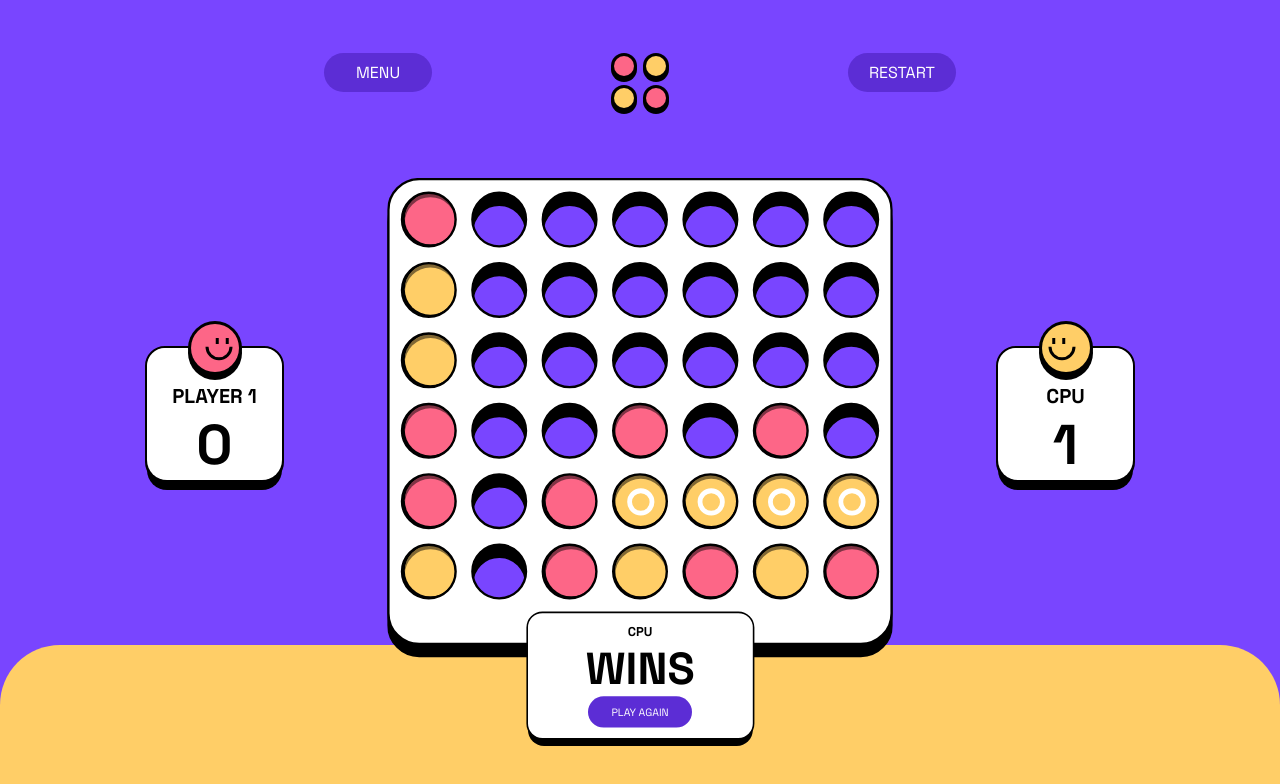
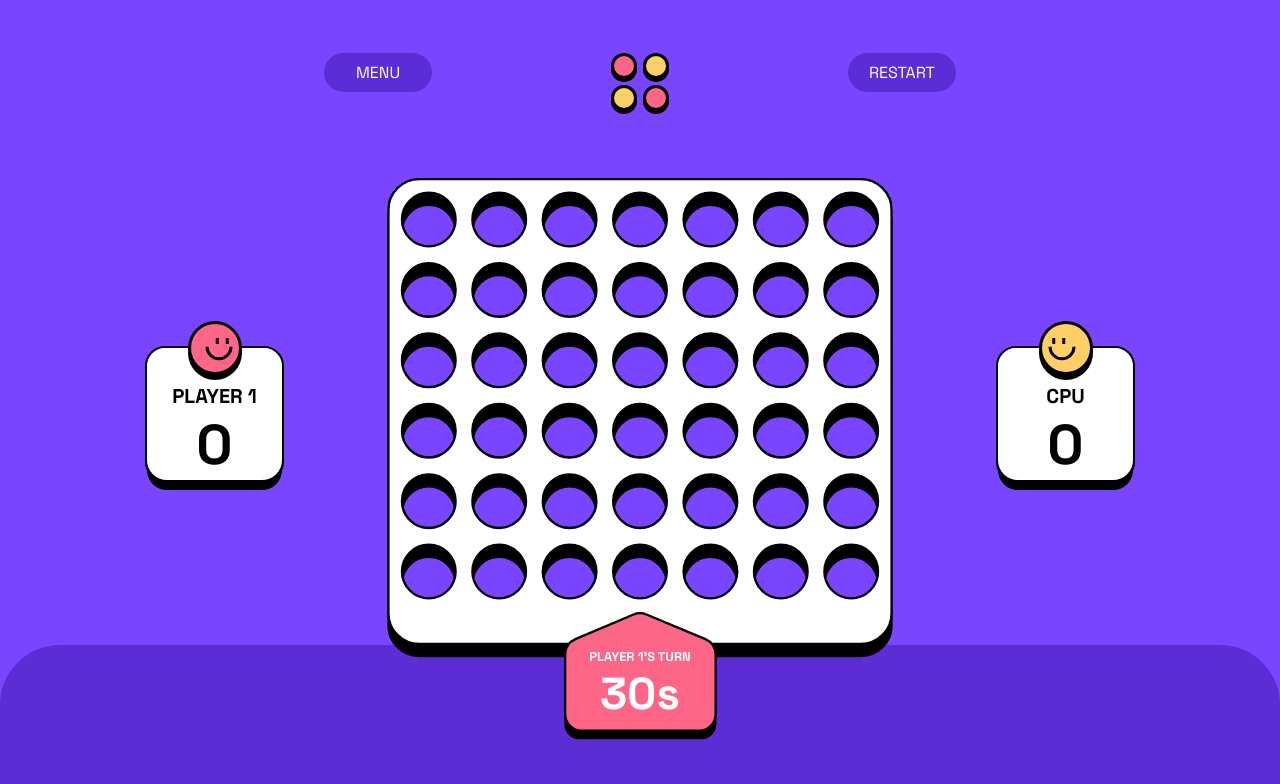
Before and after one commit to OliverCadman/connect_four, a React (Vite) app in the folder app/: page / in a window 1280 px wide. Shown: the top 784 px of the page. Built offline with nearby package versions, Linux system fonts and the light colour scheme.

Commit message:
Bugfix: Minimax now back and functional

```diff
--- a/app/src/components/GameArena/Board.tsx
+++ b/app/src/components/GameArena/Board.tsx
@@ -95,11 +95,11 @@ const Board: React.FC = () => {
   };
 
   useEffect(() => {
-    if (!gameState.game?.gameOver) {
+    if (gameState?.game?.currentPlayer.playerName === "CPU") {
       const [col, _] = convertBoardAndCallMiniMax(board);
       const timeout = setTimeout(() => {
         updateGameState(col);
-      }, 20);
+      }, 300);
 
       return () => clearTimeout(timeout);
     }
@@ -138,15 +138,6 @@ const Board: React.FC = () => {
           ...prevGameState,
           isGameOver: true,
           gameWinner: playerHasWon.player,
-        };
-      });
-    } else if (gameState?.game?.gameOver && gameState?.game?.isDrawn) {
-      setGameState((prevGameState) => {
-        return {
-          ...prevGameState,
-          isGameOver: true,
-          isDrawn: true,
-          gameWinner: "Draw",
         };
       });
     }
--- a/app/src/minimax/minimax.ts
+++ b/app/src/minimax/minimax.ts
@@ -18,7 +18,6 @@ const getValidLocations = (board: (number | null)[][]) => {
       }
     }
   }
-
   return validLocations;
 };
 
@@ -40,6 +39,7 @@ const convertBoard = (board: (Counter | null)[][]): (number | null)[][] => {
     }
   }
 
+  console.log(convertedBoard);
   return convertedBoard;
 };
 
@@ -58,6 +58,7 @@ const dropPiece = (
   piece: number
 ) => {
   if (row && col) board[row][col] = piece;
+
   return board;
 };
 
@@ -127,7 +128,7 @@ const evaluateWindow = (window: (number | unknown)[], piece: number) => {
   }
 
   if (window.filter((i) => piece === i).length === 4) {
-    score += 100;
+    score += 50;
   } else if (
     window.filter((i) => i === piece).length === 3 &&
     window.filter((i) => i === null).length === 1
@@ -144,7 +145,7 @@ const evaluateWindow = (window: (number | unknown)[], piece: number) => {
     window.filter((i) => i === opponentPiece).length === 3 &&
     window.filter((i) => i === null).length === 1
   ) {
-    score -= 4;
+    score -= 1;
   }
 
   return score;
@@ -215,7 +216,7 @@ const isTerminalNode = (board: (number | null)[][]) =>
 
 export const convertBoardAndCallMiniMax = (board: Board["board"]) => {
   const convertedBoard = convertBoard(JSON.parse(JSON.stringify(board)));
-  const [col, value] = miniMax(convertedBoard, 7, -9999999, 9999999, true);
+  const [col, value] = miniMax(convertedBoard, 1, -Infinity, Infinity, false);
 
   return [col, value];
 };
@@ -241,9 +242,9 @@ const miniMax = (
     } else {
       return [null, scorePosition(board, BOT_PIECE)];
     }
-  } else {
+  }
   if (maximisingPlayer) {
-      let value: number = -999999;
+    let value: number = -99999;
 
     const randomLocationIndex = Math.floor(
       Math.random() * validLocations.length
@@ -252,6 +253,7 @@ const miniMax = (
 
     for (let col of validLocations) {
       let row = getNextOpenRow(board, col);
+
       const boardCopy = JSON.parse(JSON.stringify(board));
       dropPiece(boardCopy, row, col, BOT_PIECE);
       const newScore = miniMax(boardCopy, depth - 1, alpha, beta, false);
@@ -267,7 +269,7 @@ const miniMax = (
 
     return [column, value];
   } else {
-      let value: number = 999999;
+    let value: number = 99999;
 
     const randomLocationIndex = Math.floor(
       Math.random() * validLocations.length
@@ -280,7 +282,7 @@ const miniMax = (
       const boardCopy = JSON.parse(JSON.stringify(board));
 
       dropPiece(boardCopy, row, col, PLAYER_PIECE);
-        const newScore = miniMax(boardCopy, depth - 1, alpha, beta, false);
+      const newScore = miniMax(boardCopy, depth - 1, alpha, beta, true);
 
       if (newScore && newScore[1] && newScore[1] < value) {
         value = newScore[1];
@@ -290,7 +292,7 @@ const miniMax = (
       beta = Math.min(beta, value);
       if (alpha >= beta) break;
     }
+
     return [column, value];
   }
-  }
 };
--- a/app/src/models/Board.ts
+++ b/app/src/models/Board.ts
@@ -208,7 +208,6 @@ export class Board {
 
   private setGameoverIfDrawn() {
     if (this.numCountersPlaced === 42) {
-      console.log("hellooooo");
       this.gameOver = true;
       this.isDrawn = true;
       return false;
```
Also changed, not shown: app/src/minimax/test.ts (deleted, +0 -56 lines). Lines whose indentation alone changed are shown as unchanged.
